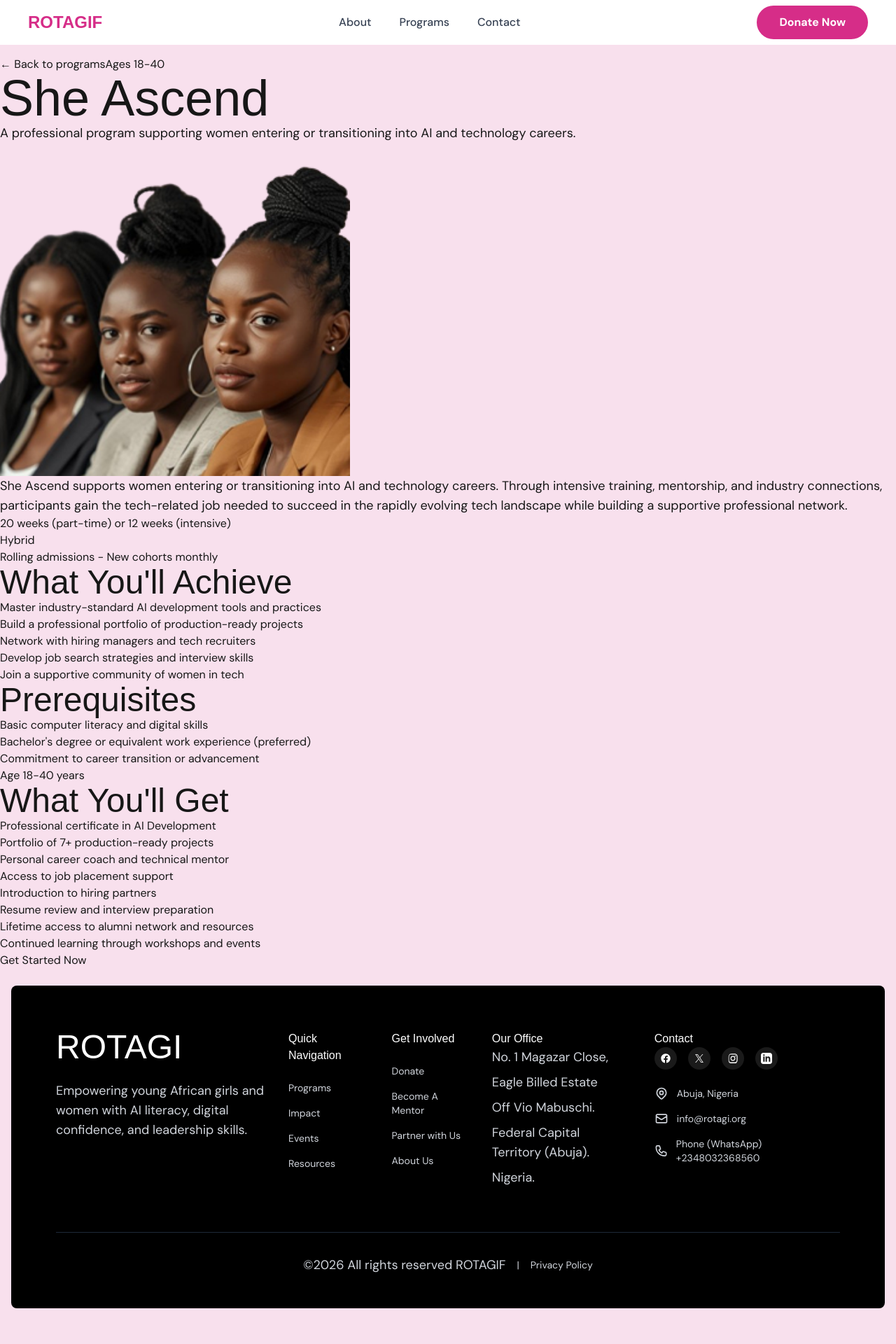
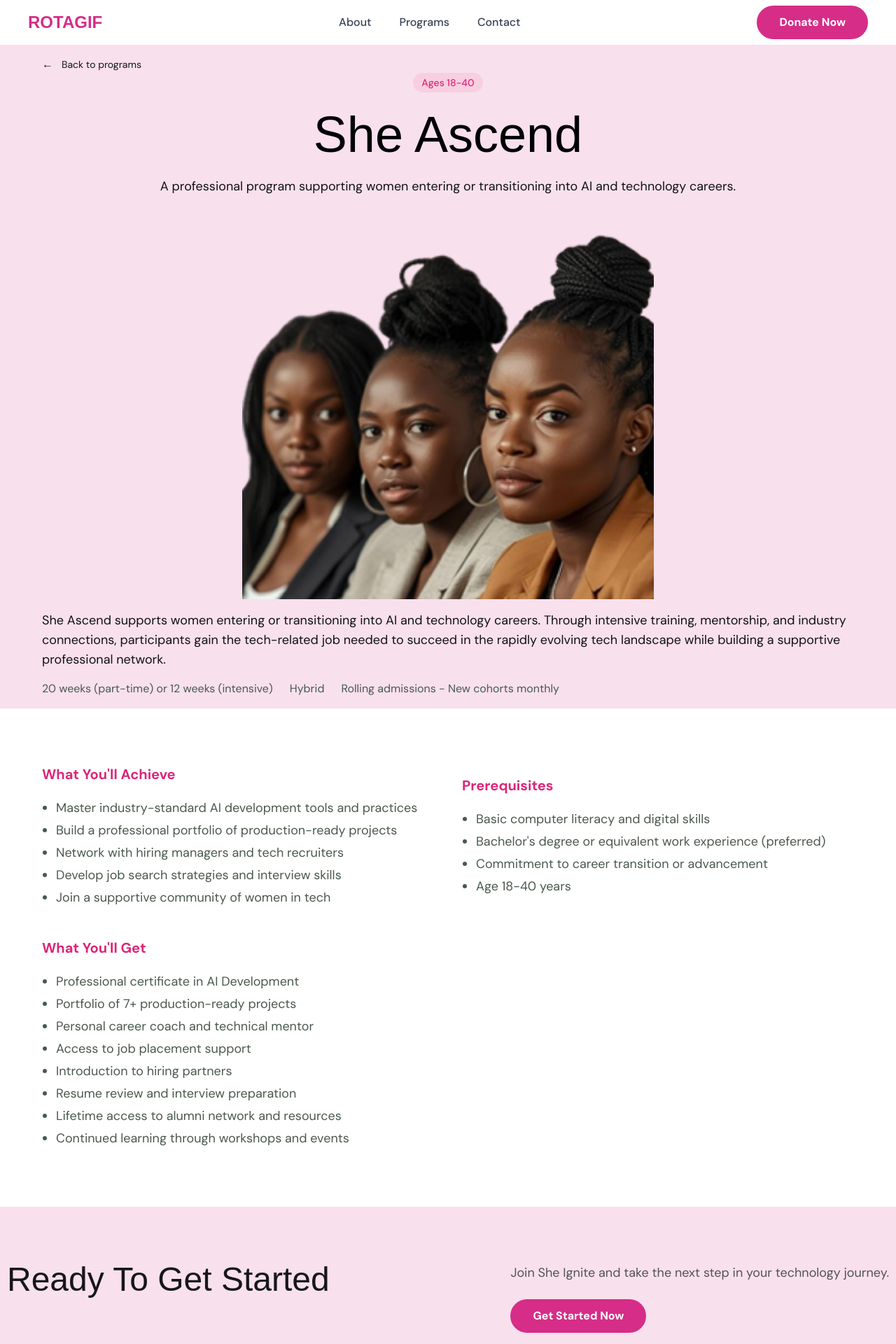
Before and after one commit to Rotagif-Devs/Rotagi-website, a Next.js app: page /programs/she-ascend in a window 1280 px wide. Shown: the top 1920 px of the page at 70% size. Built offline with nearby package versions, Linux system fonts and the light colour scheme; a web font is replaced by a local one.

Commit message:
detail program page

```diff
--- a/app/globals.css
+++ b/app/globals.css
@@ -41,7 +41,7 @@
 @media (prefers-color-scheme: dark) {
   :root {
     --background: var(--color-primary);
-    --foreground: #ededed;
+    /* --foreground: #ededed; */
   }
 }
 
--- a/app/programs/[slug]/page.tsx
+++ b/app/programs/[slug]/page.tsx
@@ -2,16 +2,14 @@
 import { getProgramBySlug, getAllPrograms } from "@/lib/programs";
 import { notFound } from "next/navigation";
 import Link from "next/link";
+import PTA from "@/components/globalComp/PTA";
 import Image from "next/image";
-
-
 export async function generateStaticParams() {
   const programs = getAllPrograms();
   return programs.map((program) => ({
     slug: program.slug,
   }));
 }
-
 export default async function ProgramDetailPage({
   params,
 }: {
@@ -25,53 +23,87 @@ export default async function ProgramDetailPage({
   }
 
   return (
-    <div className="program-detail">
-      <Link href="/programs">← Back to programs</Link>
-
-      <span className="age-badge">{program.ageRange}</span>
-      <h1>{program.name}</h1>
-      <p className="tagline">{program.tagline}</p>
-
-      <Image width={500} height={500} src={program.image} alt={program.name} />
-
-      <p className="description">{program.description}</p>
-
-      <div className="program-info">
-        <div>{program.duration}</div>
-        <div>{program.format}</div>
-        <div>{program.schedule}</div>
+    <section className="">
+      <div className="px-15">
+      <span className="flex items-center gap-3">←<Link href="/programs" className="flex items-center text-sm">Back to programs</Link></span>
+      <div className="">
+        <div className="flex justify-center items-center flex-col">
+          <span className="inline-block rounded-full bg-[#FABFD380] px-3 py-1 text-sm font-medium text-[#DB2777]">
+            {program.ageRange}
+          </span>
+          <h1 className="text-black font-medium my-6">{program.name}</h1>
+          <p className="tagline text-[#121212] font-medium">{program.tagline}</p>
+        </div>
+        <div>
+          <div className="w-full h-full md:h-[50vh] lg:h-[70vh] my-4">
+            <img
+              src={program.image}
+              alt={program.name}
+              className="w-full h-full object-contain"
+            />
+          </div>
+          <div className="text-[#121212] text-sm md:text-base lg:text-lg my-4">{program.description}</div>
+          <div className="flex gap-6 my-4 text-[#49594C] text-sm md:text-sm lg:text-base">
+            <div>{program.duration}</div>
+            <div>{program.format}</div>
+            <div>{program.schedule}</div>
+          </div>
+        </div>
+      </div>
       </div>
 
-      <div className="two-column">
-        <section>
-          <h2>{program.achievements.title}</h2>
-          <ul>
+      <div className="grid grid-cols-2 md:grid-cols-2 items-center gap-10 bg-white py-20 px-15">
+        <div>
+          <div className="text-base md:text-lg lg:text-xl font-semibold text-[#DB2777] mb-3 md:mb-5">
+            {program.achievements.title}{" "}
+          </div>
+
+          <ul className="list-disc pl-5">
             {program.achievements.items.map((item, index) => (
-              <li key={index}>{item}</li>
+              <li
+                className="  my-1 text-[#49594C] text-sm  md:text-base lg:text-lg"
+                key={index}
+              >
+                {item}
+              </li>
             ))}
           </ul>
-        </section>
-
-        <section>
-          <h2>{program.prerequisites.title}</h2>
-          <ul>
+        </div>
+        <div>
+          <div className="text-base md:text-lg lg:text-xl font-semibold text-[#DB2777] mb-3 md:mb-5">
+            {program.prerequisites.title}{" "}
+          </div>
+          <ul className="list-disc pl-5">
             {program.prerequisites.items.map((item, index) => (
-              <li key={index}>{item}</li>
+              <li
+                className="  my-1 text-[#49594C] text-sm  md:text-base lg:text-lg"
+                key={index}
+              >
+                {item}
+              </li>
             ))}
           </ul>
-        </section>
+        </div>
+        <div>
+          <div className="text-base md:text-lg lg:text-xl font-semibold text-[#DB2777] mb-3 md:mb-5">
+            {program.benefits.title}{" "}
+          </div>
+          <ul className="list-disc pl-5">
+            {program.benefits.items.map((item, index) => (
+              <li
+                className="  my-1 text-[#49594C] text-sm  md:text-base lg:text-lg"
+                key={index}
+              >
+                {item}
+              </li>
+            ))}
+          </ul>
+        </div>
       </div>
 
-      <section>
-        <h2>{program.benefits.title}</h2>
-        <ul>
-          {program.benefits.items.map((item, index) => (
-            <li key={index}>{item}</li>
-          ))}
-        </ul>
-      </section>
-
-      <button>Get Started Now</button>
-    </div>
+      {/* <CTA /> */}
+      {/* </div> */}
+      <PTA />
+    </section>
   );
 }
--- a/app/programs/page.tsx
+++ b/app/programs/page.tsx
@@ -4,7 +4,6 @@ import ProgramCard from "@/components/programs/ProgramCard";
 import { motion } from "framer-motion";
 import Image from "next/image";
 import Link from "next/link";
-<<<<<<< Updated upstream
 import CTA from "@/components/globalComp/CTA";
 import { useState } from "react";
 
@@ -15,10 +14,6 @@ const FILTERS = [
   { label: "16-18", value: "Ages 16-18" },
   { label: "18-40", value: "Ages 18-40" },
 ];
-=======
-import ProgramHero from "@/components/programs/ProgramHero";
-import { Programselection } from "@/components/programs/Programselection";
->>>>>>> Stashed changes
 
 export default function ProgramsPage() {
   const programs = getAllPrograms();
@@ -30,7 +25,6 @@ export default function ProgramsPage() {
       : programs.filter((program) => program.ageRange === selectedFilter);
 
   return (
-<<<<<<< Updated upstream
     <main className="min-h-screen">
       {/* Hero Section */}
       <section className="relative min-h-screen flex overflow-hidden bg-[#41122B] lg:mx-4 lg:rounded-lg">
@@ -115,25 +109,5 @@ export default function ProgramsPage() {
 
       <CTA />
     </main>
-=======
-    <div className="programs-page">
-       <ProgramHero/>
-       <Programselection/>
-
-      {/* <h1>Program Pathways</h1> */}
-
-      {/* <div className="programs-grid">
-        {programs.map((program) => (
-          <div key={program.id} className="program-card">
-            <span className="age-badge">{program.ageRange}</span>
-            <Image width={500} height={500} src={program.image} alt={program.name} />
-            <h2>{program.name}</h2>
-            <p>{program.tagline}</p>
-            <Link href={`/programs/${program.slug}`}>Learn More →</Link>
-          </div>
-        ))}
-      </div> */}
-    </div>
->>>>>>> Stashed changes
   );
 }
--- /dev/null
+++ b/components/globalComp/PTA.tsx
@@ -0,0 +1,53 @@
+
+import Button from "../ui/Button";
+
+export default function CTA() {
+  return (
+    <section className="bg-primary py-16 md:py-20 flex justify-center">
+      <div className="flex w-full max-w-315 flex-col gap-10 px-5 md:px-0 md:gap-19">
+        {/* Title + description + buttons area */}
+        <div className="flex flex-col gap-8 md:flex-row md:items-start md:justify-between md:gap-12">
+          <h2 className="md:max-w-150">
+             Ready to Get Started
+          </h2>
+          <div className="flex flex-col items-start gap-6 md:max-w-145">
+            <p className="text-darkgray text-left ">
+              Join She Ignite and take the next step in your technology journey.
+            </p>
+
+            {/* Buttons visible only on desktop in top right */}
+            <div className="hidden md:flex gap-4">
+              <Button href="/programs" variant="primary" className="">
+                Get Started Now
+              </Button>
+            </div>
+          </div>
+        </div>
+
+        {/* Video / hero preview */}
+        <div className="flex w-full justify-center">
+          <div className="group relative w-full overflow-hidden rounded-3xl bg-white md:aspect-1256/711 md:max-w-314 md:rounded-[64px] aspect- ">
+            {/* Placeholder background (replace with <video> or iframe when ready) */}
+            <div className="flex h-full w-full items-center justify-center bg-linear-to-br from-gray-100 to-gray-200">
+              {/* Play button overlay */}
+              <div className="absolute inset-0 flex items-center justify-center bg-black/5 transition-colors group-hover:bg-black/20">
+                <div className="flex h-20 w-20 items-center justify-center rounded-full border border-white/50 bg-white/30 backdrop-blur-md transition-transform group-hover:scale-110 md:h-32 md:w-32 shadow-xl">
+                  <div className="ml-1 border-l-28 border-l-white border-t-14 border-t-transparent border-b-14 border-b-transparent md:ml-2 md:border-l-36 md:border-t-20 md:border-b-20"></div>
+                </div>
+              </div>
+            </div>
+          </div>
+        </div>
+        {/* Buttons below video on mobile */}
+        <div className="flex gap-4 justify-center md:hidden sm:flex-row">
+          <Button href="/donate" variant="primary" className="">
+            Donate Now
+          </Button>
+          <Button href="/programs" variant="secondary" className="">
+            Explore Programs
+          </Button>
+        </div>
+      </div>
+    </section>
+  );
+}
--- a/components/programs/ProgramCard.tsx
+++ b/components/programs/ProgramCard.tsx
@@ -1,12 +1,8 @@
 import Link from "next/link";
-<<<<<<< Updated upstream
 import { ArrowRight } from "lucide-react";
 import type { Program } from "@/lib/programs";
 import Image from "next/image";
 import Button from "../ui/Button";
-=======
-import { Program } from "@/lib/programs";
->>>>>>> Stashed changes
 
 // import { Program } from "@/types/program";
 interface Props {
@@ -15,7 +11,6 @@ interface Props {
 }
 export default function ProgramCard({ program, index }: Props) {
   return (
-<<<<<<< Updated upstream
     <div className="flex flex-col overflow-hidden rounded-3xl bg-[#FDF2F8]">
       {/* Image Container */}
       <div className="relative aspect-4/3 md: w-full overflow-hidden">
@@ -36,7 +31,7 @@ export default function ProgramCard({ program, index }: Props) {
       {/* Content */}
       <div className="flex flex-1 flex-col p-6">
         <div className="mb-4">
-          <span className="inline-block rounded-full bg-[#FCE7F3] px-3 py-1 text-sm font-semibold text-[#DB2777]">
+          <span className="inline-block rounded-full bg-[#FABFD380] px-3 py-1.5 text-sm font-semibold text-[#D62D88]">
             {program.ageRange}
           </span>
         </div>
@@ -71,37 +66,5 @@ export default function ProgramCard({ program, index }: Props) {
         </Button>
       </div>
     </div>
-=======
-    <article className="rounded-2xl bg-white p-5 shadow-sm">
-      <div>
-        <div
-          className={`bg-brown rounded-xl w-full h-full flex items-center ${
-            index % 2 === 0 ? "justify-start" : "justify-end"
-          }`}
-        >
-          <img
-            src={program.image}
-            alt={program.name}
-            className="h-[50%] w-[50%] rounded-lg object-contain"
-          />
-        </div>
-
-        <span className="mt-4 inline-block rounded-full bg-pink-100 px-6 py-1.5   text-lg lg:text-sm md:text-base font-semibold text-pink-600">
-          {program.ageRange}
-        </span>
-
-        <h3 className="mt-3 text-3xl sm:text-4xl md:text-5xl lg:text-6xl font-medium text-black">{program.name}</h3>
-
-        <p className="mt-2 text-2xl text-gray-600">{program.description}</p>
-
-        <Link
-          href={`/programs/${program.slug}`}
-          className="mt-4 inline-flex text-base font-semibold text-pink-600"
-        >
-          Learn more →
-        </Link>
-      </div>
-    </article>
->>>>>>> Stashed changes
   );
 }
--- a/lib/programs.ts
+++ b/lib/programs.ts
@@ -10,9 +10,6 @@ export interface Program {
   format: string;
   schedule: string;
   image: string;
-  // title: string;
-  // mode?: string;
-  // outcomes?: string[];
   prerequisites: {
     title: string;
     items: string[];
```
Also changed, not shown: components/detail/DetailsHero.jsx (added).
